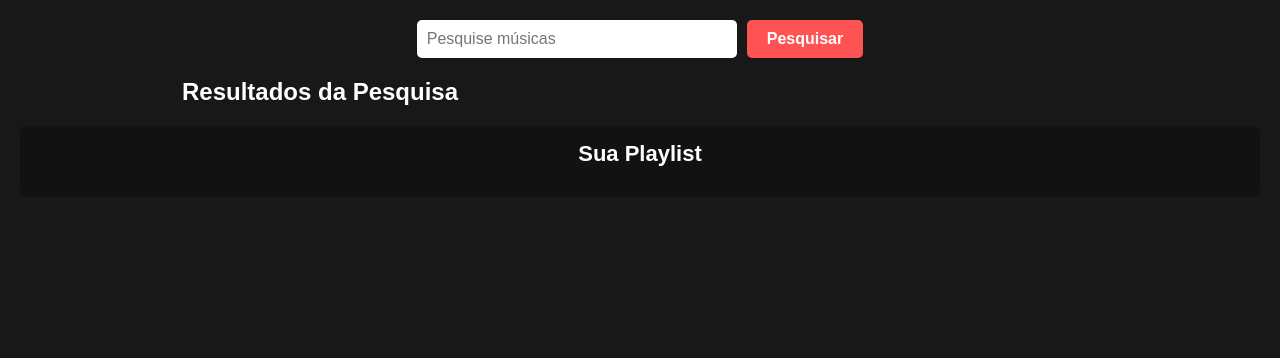
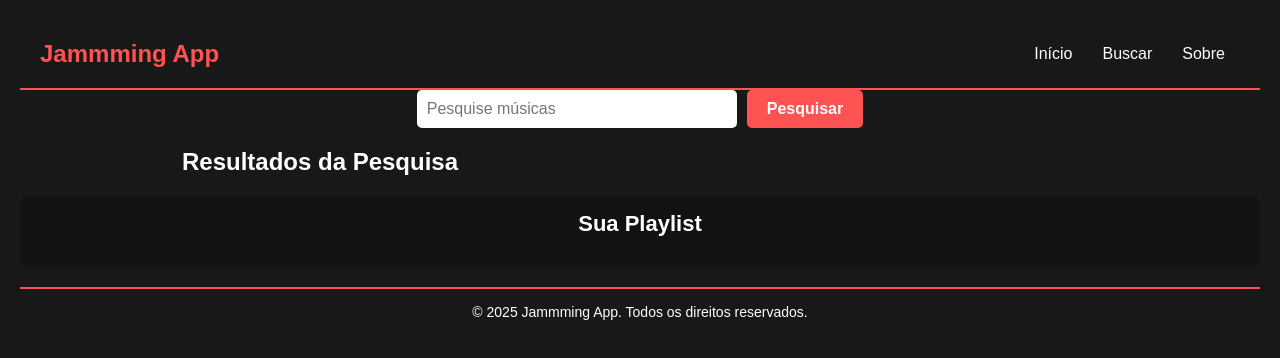
Before and after one commit to JoaoGomesDev32/jammming-deezer, a React (Create React App) app: page / in a window 1280 px wide. Shown: the top 358 px of the page. Built offline with nearby package versions, Linux system fonts and the light colour scheme.

Commit message:
:sparkles:
create footer and header

```diff
--- a/src/App.js
+++ b/src/App.js
@@ -4,6 +4,8 @@ import SearchResults from './components/SearchResults/SearchResults';
 import Playlist from './components/PlayList/Playlist';
 import DeezerAPI from './services/DeezerAPI';
 import './App.css';
+import Header from './components/Header';
+import Footer from "./components/Footer";
 
 const App = () => {
    const [searchResults, setSearchResults] = useState([]);
@@ -26,9 +28,11 @@ const App = () => {
 
    return (
        <div className="App">
+            <Header />
            <SearchBar onSearch={search} />
            <SearchResults tracks={searchResults} onAdd={addTrack} />
            <Playlist playlist={playlist} onRemove={removeTrack} />
+           <Footer />
        </div>
    );
 };
--- /dev/null
+++ b/src/components/Footer.css
@@ -0,0 +1,13 @@
+.footer {
+    background-color: #181818;
+    color: #fff;
+    text-align: center;
+    padding: 15px 0;
+    border-top: 2px solid #ff5252;
+    margin-top: 20px;
+  }
+
+  .footer p {
+    margin: 0;
+    font-size: 14px;
+  }
--- /dev/null
+++ b/src/components/Footer.js
@@ -0,0 +1,12 @@
+import React from "react";
+import "./Footer.css";
+
+function Footer() {
+  return (
+    <footer className="footer">
+      <p>&copy; {new Date().getFullYear()} Jammming App. Todos os direitos reservados.</p>
+    </footer>
+  );
+}
+
+export default Footer;
--- /dev/null
+++ b/src/components/Header.css
@@ -0,0 +1,37 @@
+.header {
+    display: flex;
+    justify-content: space-between;
+    align-items: center;
+    padding: 20px;
+    background-color: #181818;
+    border-bottom: 2px solid #ff5252;
+    color: #fff;
+  }
+
+  .logo {
+    font-size: 24px;
+    font-weight: bold;
+    color: #ff5252;
+  }
+
+  .navbar ul {
+    display: flex;
+    list-style: none;
+    margin: 0;
+    padding: 0;
+  }
+
+  .navbar li {
+    margin: 0 15px;
+  }
+
+  .navbar a {
+    text-decoration: none;
+    color: #fff;
+    font-size: 16px;
+    transition: color 0.3s;
+  }
+
+  .navbar a:hover {
+    color: #ff7979;
+  }
--- /dev/null
+++ b/src/components/Header.js
@@ -0,0 +1,19 @@
+import React from "react";
+import "./Header.css";
+
+function Header() {
+  return (
+    <header className="header">
+      <div className="logo">Jammming App</div>
+      <nav className="navbar">
+        <ul>
+          <li><a href="#home">Início</a></li>
+          <li><a href="#search">Buscar</a></li>
+          <li><a href="#about">Sobre</a></li>
+        </ul>
+      </nav>
+    </header>
+  );
+}
+
+export default Header;
```
